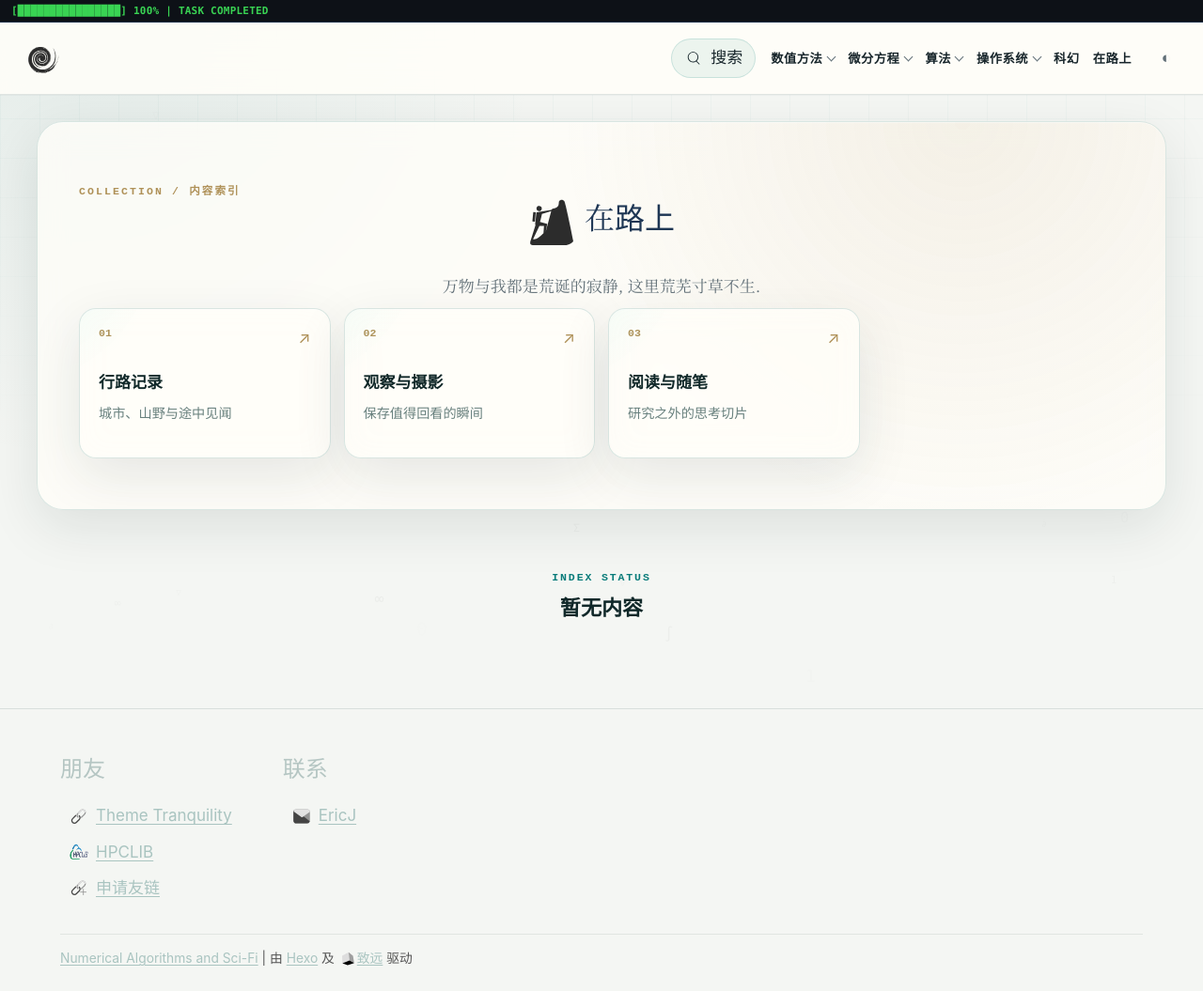
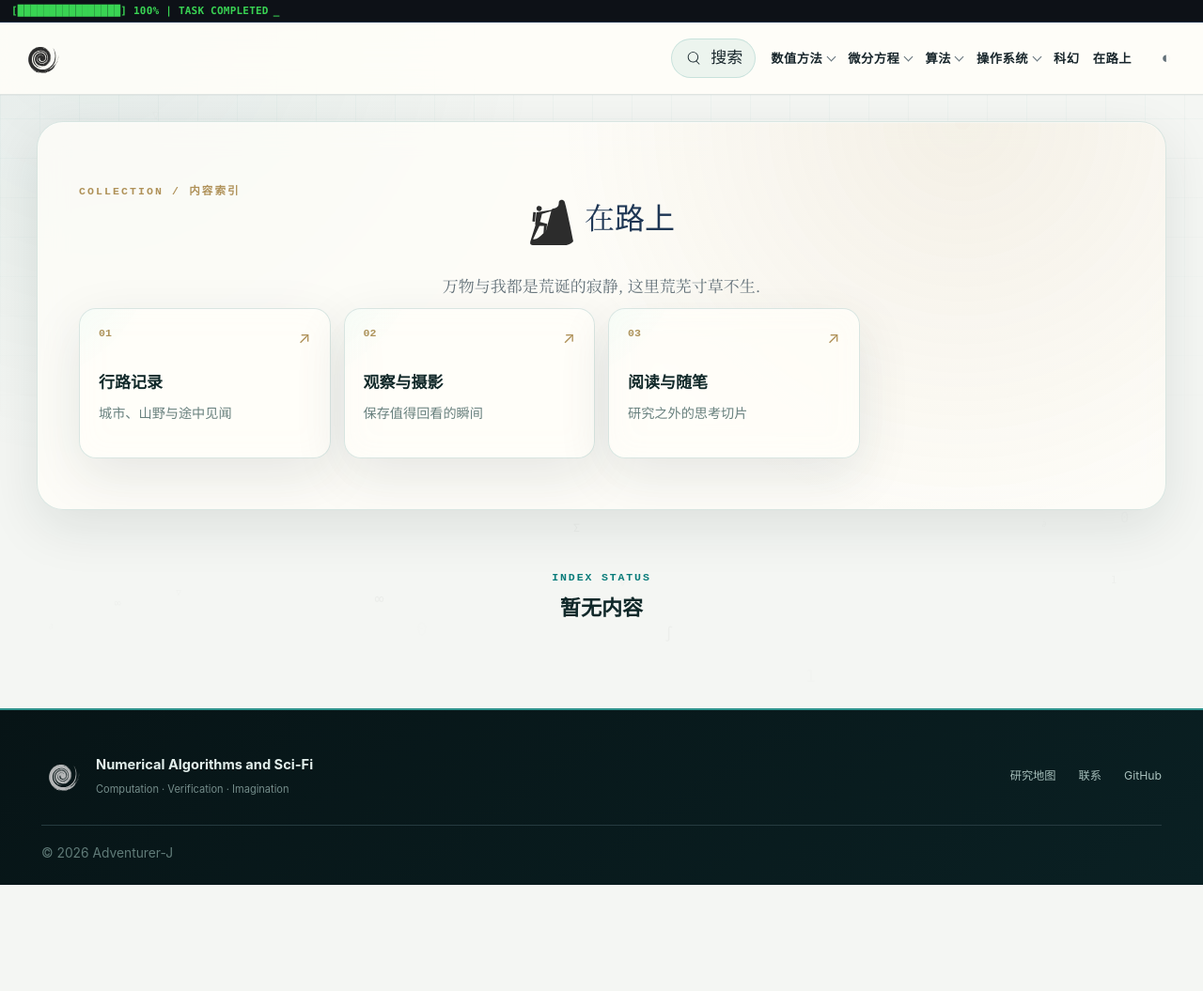
Before and after one commit to Adventurer-J/Adventurer-J.github.io, a plain HTML site: page Miles and Memories/index.html in a window 1280 px wide. Shown: the top 1055 px of the page at 94% size. After the commit the page ends 942 px from the top, so only its background shows below. Drawn offline with nearby package versions, Linux system fonts and the light colour scheme.

Commit message:
Unify page footer

```diff
--- a/Miles and Memories/index.html
+++ b/Miles and Memories/index.html
@@ -164,94 +164,20 @@
   <div class="post-list cm-empty-state"><span>INDEX STATUS</span><h2>暂无内容</h2></div>
 
     </div>
-    <div class="foot">
-  <div class="foot-inner">
-    <div class="foot__head">
-
-        <div class="foot-line">
-          <div class="matts">山</div><div class="matts">不</div><div class="matts">让</div><div class="matts">尘</div>
+    <footer class="foot cm-home-footer cm-site-footer">
+      <div class="foot-inner">
+        <div class="cm-home-footer-brand">
+          <a href="/" aria-label="返回首页"><img alt="站点标志" src="/images/logo.svg" width="44" height="44"></a>
+          <div><strong>Numerical Algorithms and Sci-Fi</strong><span>Computation · Verification · Imagination</span></div>
         </div>
-
-        <div class="foot-line">
-          <div class="matts">川</div><div class="matts">不</div><div class="matts">辞</div><div class="matts">盈</div>
-        </div>
-
-    </div>
-    <div class="foot__body">
-
-        <div class="foot-item">
-          <div class="foot-item__head">朋友</div>
-          <div class="foot-item__body">
-
-
-
-
-  <div class="foot-link-group">
-
-      <div class="text">
-        <img alt="link"
-             height="20px"
-             width="20px"
-             src="/images/icon/icon-link.svg" />
-        <a class="foot-link" target="_blank" rel="noopener" href="https://github.com/hooozen/hexo-theme-tranquility">Theme Tranquility</a>
+        <nav class="cm-home-footer-links" aria-label="页脚导航">
+          <a href="/research/">研究地图</a>
+          <a href="mailto:butterflyeffect3@163.com">联系</a>
+          <a href="https://github.com/Adventurer-J" rel="me">GitHub</a>
+        </nav>
+        <div class="copyright">© 2026 Adventurer-J</div>
       </div>
-
-      <div class="text">
-        <img alt="link"
-             height="20px"
-             width="20px"
-             src="/images/logo_b.png" />
-        <a class="foot-link" target="_blank" rel="noopener" href="https://hpclib.com/">HPCLIB</a>
-      </div>
-
-      <div class="text">
-        <img alt="link"
-             height="20px"
-             width="20px"
-             src="/images/icon/icon-link+.svg" />
-        <a class="foot-link" href="mailto:butterflyeffect3@163.com?subject=申请https://adventurer-j.github.io的友链">申请友链</a>
-      </div>
-
-  </div>
-
-
-          </div>
-        </div>
-
-
-      <div class="foot-item">
-        <div class="foot-item__head">联系</div>
-        <div class="foot-item__body">
-
-
-
-  <div class="foot-link-group">
-
-      <div class="text">
-        <img alt="link"
-             height="20px"
-             width="20px"
-             src="/images/icon/icon-email.svg" />
-        <a class="foot-link" href="mailto:butterflyeffect3@163.com">EricJ</a>
-      </div>
-
-  </div>
-
-
-        </div>
-      </div>
-    </div>
-    <div class="copyright">
-      <a href="https://adventurer-j.github.io">Numerical Algorithms and Sci-Fi</a> &nbsp;|&nbsp;由&nbsp;<a target="_blank" rel="noopener" href="https://hexo.io/">Hexo</a>&nbsp;及&nbsp;
-      <svg width="20" height="20" viewBox="0 0 725 725">
-        <path fill-rule="evenodd" fill="rgb(221, 221, 221)" d="M145.870,236.632 L396.955,103.578 L431.292,419.44 L156.600,522.53 L145.870,236.632 Z" />
-        <path fill-rule="evenodd" fill="rgb(159, 159, 159)" d="M396.955,103.578 L564.345,234.486 L611.558,513.469 L431.292,419.44 L396.955,103.578 Z" />
-        <path fill-rule="evenodd" fill="rgb(0, 0, 0)" d="M431.292,419.44 L611.558,513.469 L358.327,595.18 L156.600,522.53 L431.292,419.44 Z" />
-      </svg>
-      <a target="_blank" rel="noopener" href="https://github.com/hooozen/hexo-theme-tranquility">致远</a>&nbsp;驱动
-    </div>
-  </div>
-</div>
+    </footer>
 
 
       <script src="https://unpkg.com/js-polyfills@0.1.43/es6.js"></script>
```
